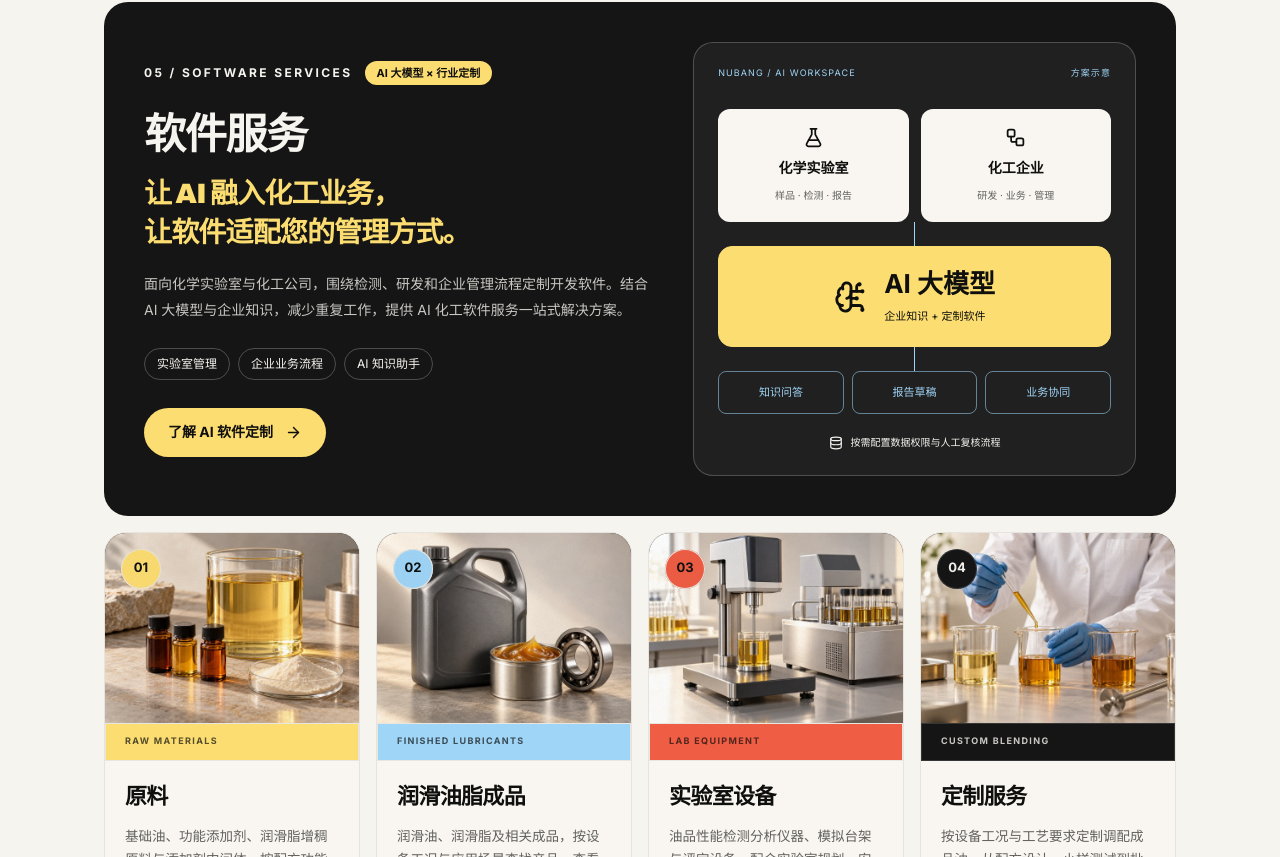
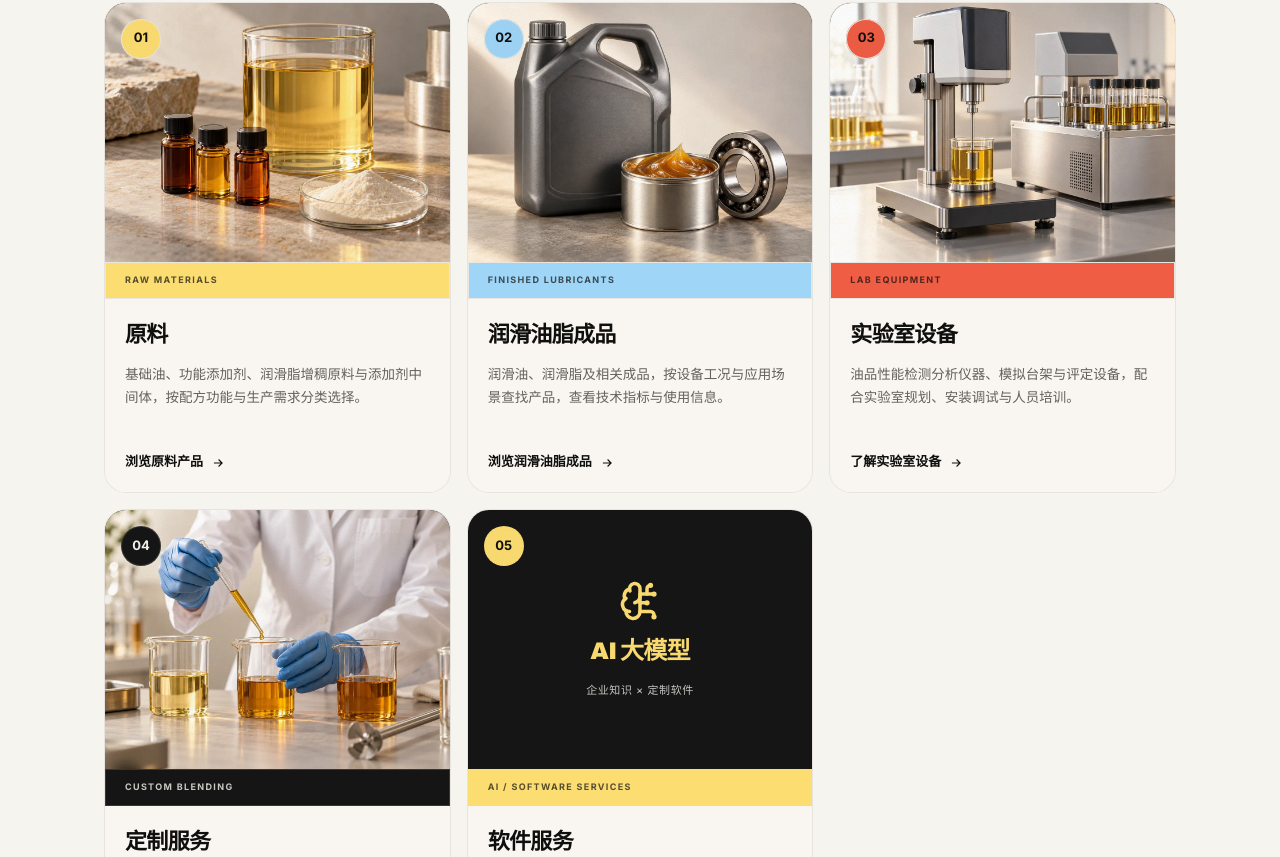
Before and after one commit to qypwlqj/nubang-website, a Next.js app: page / in a window 1280 px wide. Shown: the part 2143-3000 px from the top of the page. Built offline with nearby package versions, Linux system fonts and the light colour scheme.

Commit message:
Place software services after custom services as a peer business card

```diff
--- a/app/globals.css
+++ b/app/globals.css
@@ -483,22 +483,3 @@ body[data-scroll-locked] .mobile-navigation-sheet {
 .product-chart { margin-top: 28px; }
 .product-chart img { width: 100%; max-width: 534px; height: auto; }
 .product-chart figcaption, .product-source p { color: var(--color-muted); font-size: 12px; line-height: 1.8; margin-top: 14px; }
-
-/* Featured fifth business line: an accessible, code-rendered AI workflow. */
-.ai-software-card { display: grid; grid-template-columns: 1.15fr 1fr; gap: 40px; align-items: center; padding: 40px; border-radius: 24px; background: var(--color-card-dark); color: var(--color-paper); }
-.ai-software-copy, .ai-software-visual { min-width: 0; }
-.ai-software-visual { padding: 24px; border: 1px solid color-mix(in srgb, var(--color-paper) 22%, transparent); border-radius: 20px; background: color-mix(in srgb, var(--color-paper) 5%, var(--color-card-dark)); }
-.ai-visual-top { display: flex; flex-wrap: wrap; justify-content: space-between; gap: 8px; font-size: 9px; letter-spacing: .12em; color: var(--color-accent-blue); }
-.ai-inputs { display: grid; grid-template-columns: 1fr 1fr; gap: 12px; margin-top: 28px; }
-.ai-inputs > div { display: flex; flex-direction: column; align-items: center; gap: 10px; padding: 18px 8px; background: var(--color-card-cream); color: var(--color-ink); border-radius: 12px; font-size: 14px; font-weight: 600; }
-.ai-inputs small { font-size: 10px; color: var(--color-muted); font-weight: 400; }
-.ai-connector { width: 1px; height: 24px; margin: auto; background: var(--color-accent-blue); }
-.ai-engine { display: flex; align-items: center; justify-content: center; gap: 16px; padding: 22px 12px; border: 1px solid var(--color-accent-yellow); border-radius: 14px; background: var(--color-accent-yellow); color: var(--color-ink); }
-.ai-engine strong { display: block; font-size: 26px; line-height: 1.2; }
-.ai-engine span { display: block; margin-top: 8px; font-size: 11px; }
-.ai-outputs { display: grid; grid-template-columns: repeat(3, minmax(0, 1fr)); gap: 8px; }
-.ai-outputs span { padding: 12px 4px; border: 1px solid color-mix(in srgb, var(--color-accent-blue) 55%, transparent); border-radius: 8px; font-size: 11px; text-align: center; color: var(--color-accent-blue); }
-.ai-visual-note { display: flex; align-items: center; justify-content: center; gap: 8px; margin-top: 22px; font-size: 10px; color: var(--color-paper); }
-.ai-visual-note svg { flex-shrink: 0; }
-@media (max-width: 900px) { .ai-software-card { grid-template-columns: 1fr; gap: 30px; padding: 28px; } }
-@media (max-width: 420px) { .ai-software-card { padding: 22px; } .ai-software-visual { padding: 16px; } .ai-inputs { gap: 8px; } .ai-inputs small { font-size: 9px; } }
--- a/components/AISoftwareCard.tsx
+++ b/components/AISoftwareCard.tsx
@@ -1,37 +1,22 @@
 import Link from "next/link";
-import { ArrowRight, BrainCircuit, Database, FlaskConical, Workflow } from "lucide-react";
-import { Badge } from "@/components/ui/badge";
-import { Button } from "@/components/ui/button";
+import { ArrowRight, BrainCircuit } from "lucide-react";
 import { Card } from "@/components/ui/card";
 
 export default function AISoftwareCard() {
   return (
     <Card asChild variant="brand">
-      <article className="ai-software-card" aria-labelledby="software-line-heading">
-        <div className="ai-software-copy">
-          <div className="flex flex-wrap items-center gap-3">
-            <span className="text-[12px] font-bold tracking-[0.2em]">05 / SOFTWARE SERVICES</span>
-            <Badge variant="brand" className="rounded-full bg-accent-yellow px-3 py-1 text-[11px] font-bold text-ink">AI 大模型 × 行业定制</Badge>
-          </div>
-          <h3 id="software-line-heading" className="display mt-6 text-[32px] leading-tight sm:text-[42px]">软件服务</h3>
-          <p className="display mt-3 text-[22px] leading-[1.4] text-accent-yellow sm:text-[28px]">让 AI 融入化工业务，<br />让软件适配您的管理方式。</p>
-          <p className="mt-5 max-w-xl text-[14px] leading-[1.85] text-paper/80">面向化学实验室与化工公司，围绕检测、研发和企业管理流程定制开发软件。结合 AI 大模型与企业知识，减少重复工作，提供 AI 化工软件服务一站式解决方案。</p>
-          <ul className="mt-6 flex flex-wrap gap-2 text-[12px]" aria-label="软件服务方向">
-            {["实验室管理", "企业业务流程", "AI 知识助手"].map(item => <li key={item} className="rounded-full border border-paper/25 px-3 py-1.5">{item}</li>)}
-          </ul>
-          <Button asChild variant="brand"><Link href="/services" className="mt-7 inline-flex items-center gap-3 rounded-full bg-accent-yellow px-6 py-3.5 text-[14px] font-bold text-ink transition-transform hover:translate-x-1">了解 AI 软件定制<ArrowRight size={17} aria-hidden="true" /></Link></Button>
+      <article className="group flex h-full flex-col overflow-hidden rounded-[22px] border border-nav-line bg-card-cream transition-transform duration-500 hover:-translate-y-1.5 grain" aria-labelledby="software-line-heading">
+        <div className="relative flex aspect-[4/3] flex-col items-center justify-center gap-3 overflow-hidden bg-card-dark p-5 text-paper" role="img" aria-label="AI 大模型与化工定制软件方案示意">
+          <span className="absolute left-4 top-4 flex h-10 w-10 items-center justify-center rounded-full bg-accent-yellow text-[13px] font-bold text-ink">05</span>
+          <BrainCircuit size={42} className="text-accent-yellow" aria-hidden="true" />
+          <strong className="display text-[24px] text-accent-yellow">AI 大模型</strong>
+          <span className="text-[11px] tracking-wider text-paper/80">企业知识 × 定制软件</span>
         </div>
-        <div className="ai-software-visual" role="img" aria-label="方案示意：实验室数据与企业流程连接 AI 大模型，经人工复核形成知识问答、报告草稿与业务协同">
-          <div className="ai-visual-top"><span>NUBANG / AI WORKSPACE</span><span>方案示意</span></div>
-          <div className="ai-inputs">
-            <div><FlaskConical size={21} aria-hidden="true" /><span>化学实验室</span><small>样品 · 检测 · 报告</small></div>
-            <div><Workflow size={21} aria-hidden="true" /><span>化工企业</span><small>研发 · 业务 · 管理</small></div>
-          </div>
-          <div className="ai-connector" />
-          <div className="ai-engine"><BrainCircuit size={34} aria-hidden="true" /><div><strong>AI 大模型</strong><span>企业知识 + 定制软件</span></div></div>
-          <div className="ai-connector" />
-          <div className="ai-outputs"><span>知识问答</span><span>报告草稿</span><span>业务协同</span></div>
-          <div className="ai-visual-note"><Database size={14} aria-hidden="true" /><span>按需配置数据权限与人工复核流程</span></div>
+        <div className="relative z-[2] bg-accent-yellow px-5 py-3 text-[9px] font-bold tracking-[0.15em] text-ink/70">AI / SOFTWARE SERVICES</div>
+        <div className="relative z-[2] flex flex-1 flex-col bg-card-cream p-5">
+          <h3 id="software-line-heading" className="display text-[22px]">软件服务</h3>
+          <p className="mt-3 flex-1 text-[13.5px] leading-[1.7] text-muted">面向化学实验室与化工公司，结合 AI 大模型定制管理软件，减少重复工作，提供 AI 化工软件服务一站式解决方案。</p>
+          <Link href="/services" className="mt-5 inline-flex items-center gap-2 text-[13px] font-semibold">了解 AI 软件定制<ArrowRight size={14} className="transition-transform group-hover:translate-x-1" aria-hidden="true" /></Link>
         </div>
       </article>
     </Card>
--- a/components/ProductLines.tsx
+++ b/components/ProductLines.tsx
@@ -65,13 +65,12 @@ export default function ProductLines() {
             </p>
           </Reveal>
 
-          <Reveal className="mt-10"><AISoftwareCard /></Reveal>
-          <div className="mt-4 grid gap-4 sm:grid-cols-2 xl:grid-cols-4">
+          <div className="mt-10 grid auto-rows-fr gap-4 sm:grid-cols-2 lg:grid-cols-3">
             {PRODUCTS.map((p, i) => (
               <Reveal key={p.index} delay={i * 90}>
                 <Card asChild variant="brand"><article className="group flex h-full flex-col overflow-hidden rounded-[22px] border border-nav-line bg-card-cream transition-transform duration-500 hover:-translate-y-1.5 grain">
                   <div className="relative aspect-[4/3] overflow-hidden bg-card-dark">
-                    <Image src={p.image} alt={`${p.title}产品应用示例（AI 生成）`} fill sizes="(min-width: 1280px) 256px, (min-width: 640px) 50vw, 100vw" className="object-cover transition-transform duration-700 group-hover:scale-105 motion-reduce:transition-none" />
+                    <Image src={p.image} alt={`${p.title}产品应用示例（AI 生成）`} fill sizes="(min-width: 1024px) 352px, (min-width: 640px) 50vw, 100vw" className="object-cover transition-transform duration-700 group-hover:scale-105 motion-reduce:transition-none" />
                     <span className={`absolute left-4 top-4 flex h-10 w-10 items-center justify-center rounded-full text-[13px] font-bold ${p.cls} ${p.dark ? "text-paper" : "text-ink"}`}>{p.index}</span>
                   </div>
                   <div className={`relative z-[2] px-5 py-3 text-[9px] font-bold tracking-[0.15em] ${p.cls} ${p.dark ? "text-paper/80" : "text-ink/70"}`}>{p.en}</div>
@@ -88,6 +87,7 @@ export default function ProductLines() {
                 </article></Card>
               </Reveal>
             ))}
+            <Reveal delay={360}><AISoftwareCard /></Reveal>
           </div>
           <p className="mt-5 text-[11px] leading-relaxed text-muted">产品配图为 AI 生成示意，不代表实际品牌、包装或交付规格。</p>
         </div>
--- a/scripts/validate-ai-services.mjs
+++ b/scripts/validate-ai-services.mjs
@@ -11,4 +11,8 @@ for (const value of ['软件服务', 'AI 大模型', '化学实验室', '化工
 const detail = read('components/SoftwareServices.tsx');
 for (const value of ['实验室软件定制', '化工企业管理软件', 'AI 大模型应用', '人工复核', 'href="/contact"']) assert.ok(detail.includes(value), value);
 assert.ok(read('app/services/page.tsx').includes('<SoftwareServices />'));
-console.log('PASS: five business lines, prominent AI/software card, independent detail route, scoped capabilities and review caveat.');
+assert.ok(product.indexOf('<AISoftwareCard />') > product.indexOf('PRODUCTS.map'));
+assert.ok(product.includes('auto-rows-fr'));
+assert.ok(!featured.includes('ai-software-card'));
+assert.ok(featured.includes('aspect-[4/3]'));
+console.log('PASS: five peer business cards, software after custom services, consistent card proportions, independent detail route and review caveat.');
```
